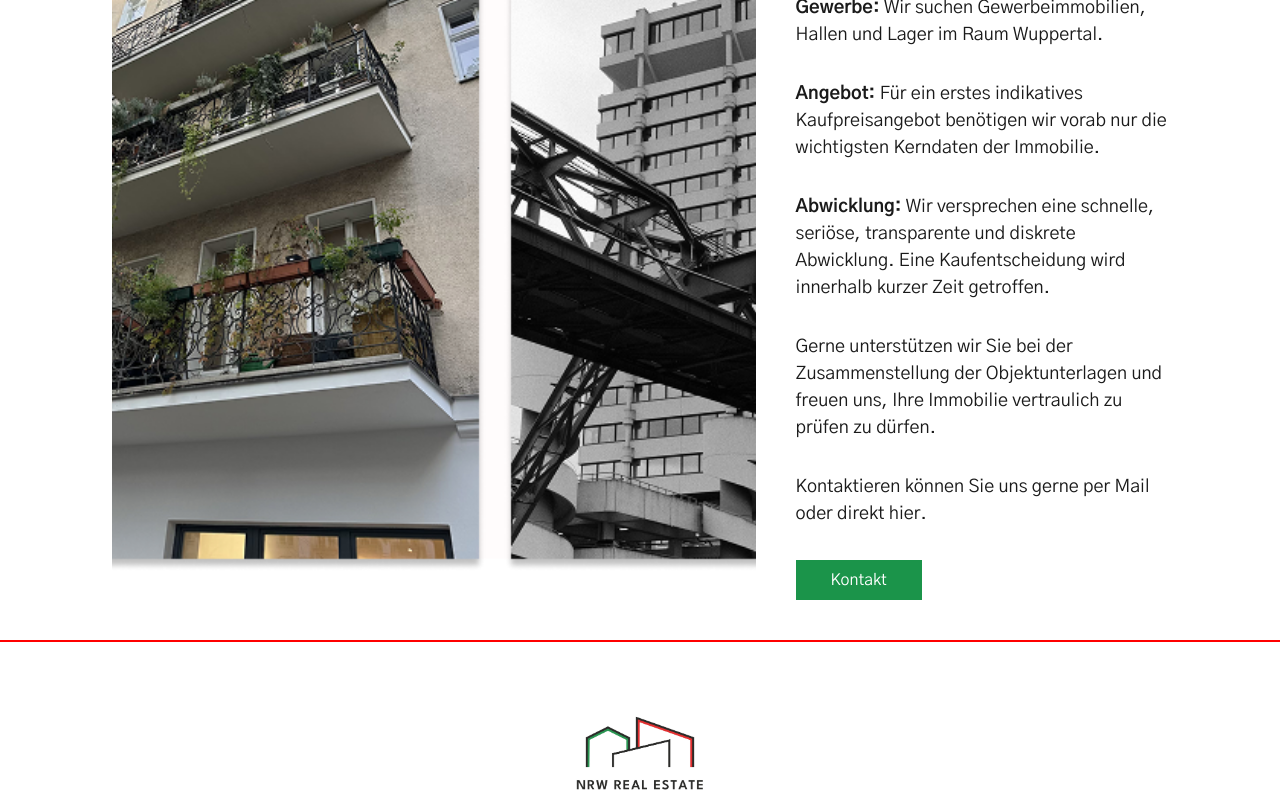
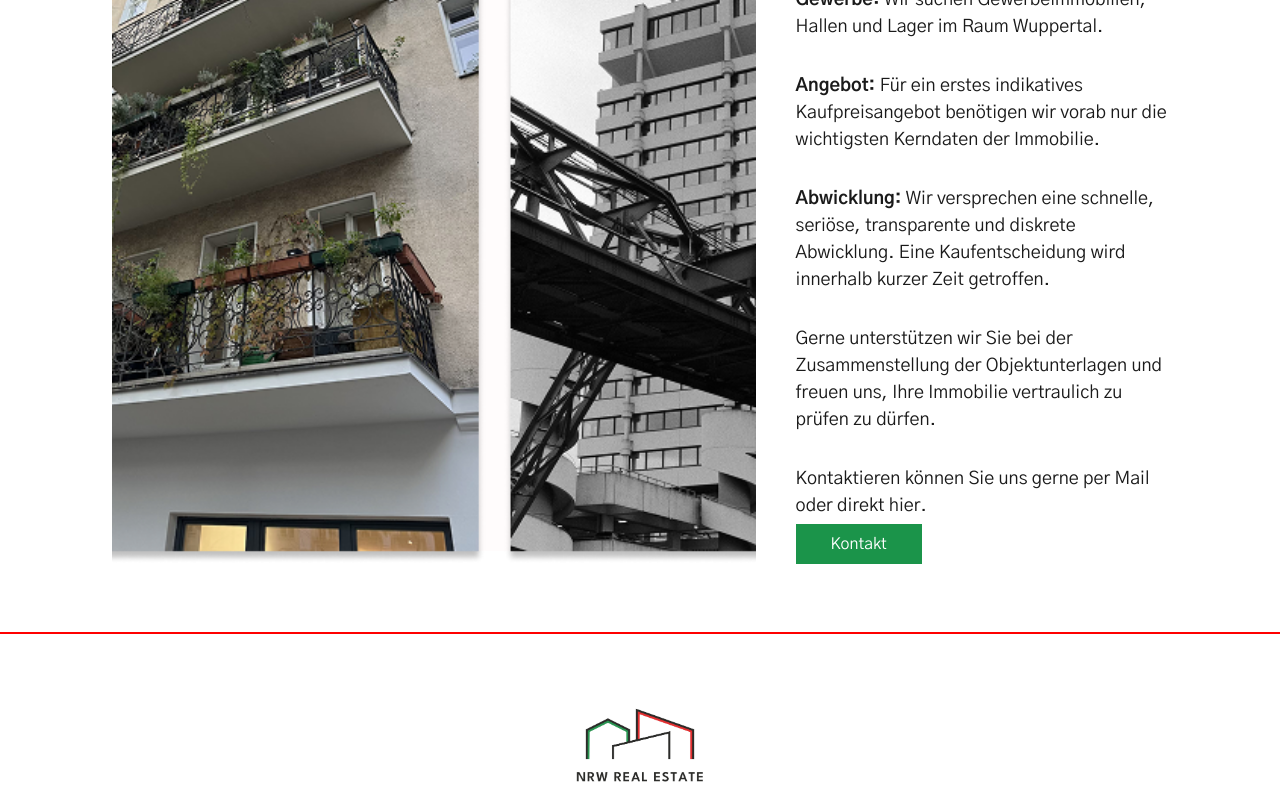
Before and after one commit to DevBerkcan/nrwrealestate, a Next.js app: page /Ankaufsprofil in a window 1280 px wide. Shown: the part 2290-3087 px from the top of the page. Built offline with nearby package versions, Linux system fonts and the light colour scheme.

Commit message:
Fix button

```diff
--- a/src/components/Ankaufsprofil/comp2.tsx
+++ b/src/components/Ankaufsprofil/comp2.tsx
@@ -19,7 +19,7 @@ const Ankaufsprofilcomp2 = () => {
       </div>
 
       {/* Text Section - 60% Width */}
-      <div className="flex-1 flex flex-col pt-2 font-light h-full">
+      <div className="flex-1 flex flex-col font-light h-full">
         <h2 className="font-merriweather font-normal text-[#1a1a1a] text-[40px] leading-[32px] mb-12">
         Unser Anforderungsprofil
         </h2>
@@ -72,12 +72,12 @@ const Ankaufsprofilcomp2 = () => {
               Kontaktieren können Sie uns gerne per Mail oder direkt hier.
             </p>
           </div>
-          <Link
-            href="/Kontakt"
-            className="text-white w-[126px] h-[40px] flex justify-center items-center font-gothic bg-[#1B944A]"
-          >
-            Kontakt
-          </Link>
+<Link
+  href="/Kontakt"
+  className="text-white w-[126px] h-[40px] flex justify-center items-center font-gothic bg-[#1B944A] relative -top-[28px]"
+>
+  Kontakt
+</Link>
         </div>
       </div>
     </section>
```
